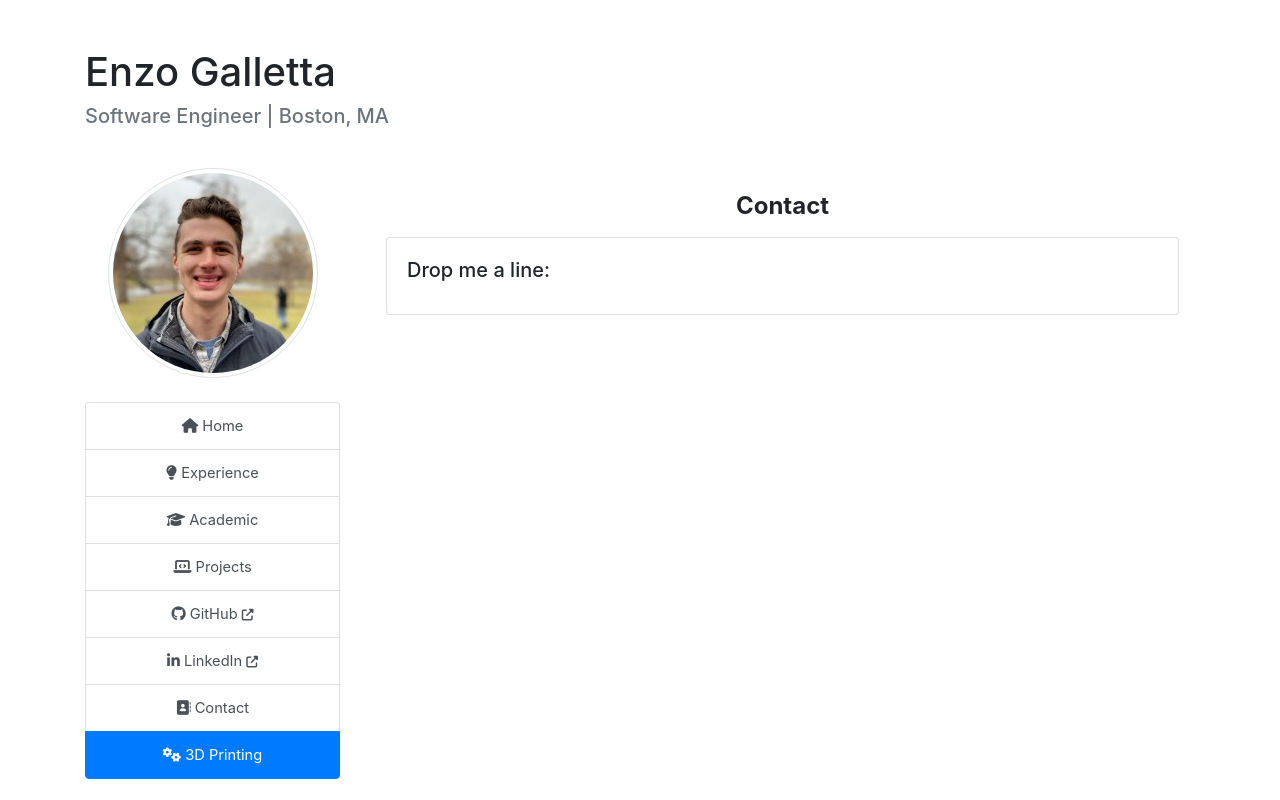
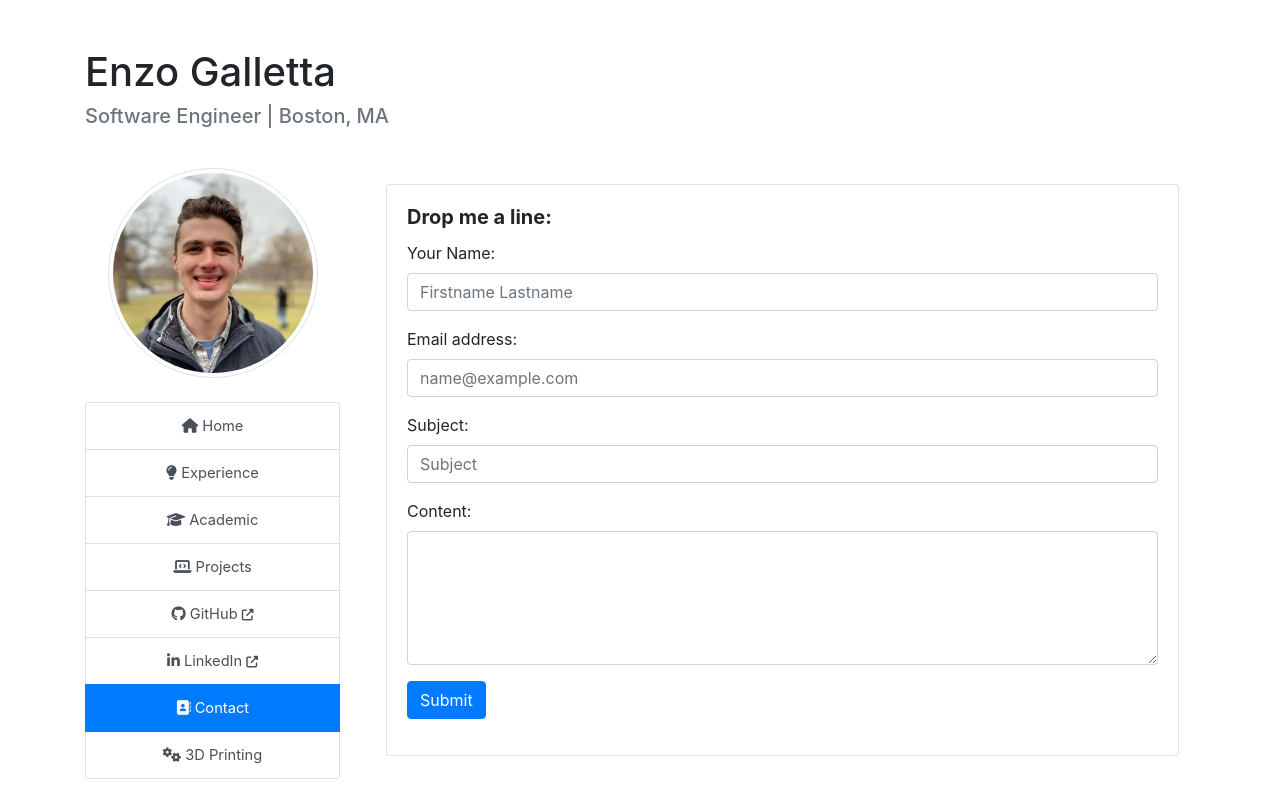
Before and after one commit to egalletta/enzo.galletta.xyz, a Flask app: page /contact in a window 1280 px wide. Run offline with Flask 2, Linux system fonts and the light colour scheme; some libraries are stand-ins or nearby versions.

Commit message:
add contact page

```diff
--- a/app.py
+++ b/app.py
@@ -1,6 +1,14 @@
-from flask import Flask, render_template
+from flask import Flask, render_template, request, flash, redirect, url_for
 import json
+import smtplib, ssl
+import os
 app = Flask(__name__)
+app.secret_key = os.environ.get('FLASK_SECRET')
+
+# Constants
+SERVER_EMAIL = os.environ.get('SERVER_EMAIL')
+EMAIL_PW = os.environ.get('EMAIL_PW')
+ENZO_EMAIL = os.environ.get('ENZO_EMAIL')
 
 @app.route('/')
 def home():
@@ -22,10 +30,35 @@ def projects():
 def academic():
     return render_template('academic.html')
 
-@app.route('/contact')
+@app.route('/contact', methods=['GET', 'POST'])
 def contact():
-    return render_template('contact.html')
+    if request.method == 'POST':
+        email_name = request.form['name']
+        email_from = request.form['email']
+        email_subj = request.form['subject']
+        email_body = """\
+        Subject: {}
+        From: {}
+        Author: {}
+
+        {}""".format(email_subj, email_from, email_name, request.form['content'])
+        send_email(email_from, email_subj, email_body)
+        flash('Message Sent Sucessfully')
+        return redirect(url_for('contact'))
+    else:
+        return render_template('contact.html')
+
+
+def send_email(email_from: str, email_subject: str, email_body: str):
+    port = 465  # For SSL
+
+    # Create a secure SSL context
+    context = ssl.create_default_context()
+
+    with smtplib.SMTP_SSL("smtp.gmail.com", port, context=context) as server:
+        server.login(SERVER_EMAIL, EMAIL_PW)
+        server.sendmail(email_from, ENZO_EMAIL, email_body)
 
 @app.route('/3d')
-def contact():
+def three_d():
     return render_template('3d.html')
--- a/templates/3d.html
+++ b/templates/3d.html
@@ -6,7 +6,6 @@
     <div class="card m-3">
         <div class="card-body">
             <h5 class="card-title">
-                3D Printing Services
             </h5>
             <script type='text/javascript' src='https://www.etsy.com/assets/js/etsy_mini_shop.js'></script><script type='text/javascript'>new Etsy.Mini(23766243,'gallery',3,3,0,'https://www.etsy.com');</script>
         </div>
--- a/templates/base.html
+++ b/templates/base.html
@@ -17,6 +17,15 @@
             <div class="col-6 mb-3 text-left top-align-text">
                 <h1>Enzo Galletta</h1>
                 <h5 class="text-muted">Software Engineer | Boston, MA</h5>
+                {% with messages = get_flashed_messages() %}
+                {% if messages %}
+                <div class="alert alert-primary" role="alert">
+                    {% for message in messages %}
+                    {{ message }}
+                    {% endfor %}
+                </div>
+                {% endif %}
+                {% endwith %}
             </div>
             <div class="col-6 mb-3 bottom-align-text d-md-none text-right">
                 <button class="btn btn-outline-secondary" data-toggle="collapse" href="#nav" role="button" aria-expanded="false" aria-controls="nav">
@@ -30,7 +39,7 @@
                     <a href="http://www.github.com/egalletta" class="list-group-item list-group-item-action"><i class="fab fa-github"></i> GitHub <small><i class="fas fa-external-link-alt"></i></small></a>
                     <a href="http://www.linkedin.com/in/egalletta" class="list-group-item list-group-item-action"><i class="fab fa-linkedin-in"></i> LinkedIn <small><i class="fas fa-external-link-alt"></i></small></a>
                     <a href="/contact" class="list-group-item list-group-item-action {{ 'active' if active_page == 'contact' else '' }}"><i class="fas fa-address-book"></i> Contact</a>
-                    <a href="/3d" class="list-group-item list-group-item-action {{ 'active' if active_page == 'contact' else '' }}"><i class="fas fa-cogs"></i> 3D Printing</a>
+                    <a href="/3d" class="list-group-item list-group-item-action {{ 'active' if active_page == '3d' else '' }}"><i class="fas fa-cogs"></i> 3D Printing</a>
                 </div>
             </div>
         </div>
@@ -45,8 +54,8 @@
                     <a href="/projects" class="list-group-item list-group-item-action {{ 'active' if active_page == 'projects' else '' }}"><i class="fas fa-laptop-code"></i> Projects</a>
                     <a href="http://www.github.com/egalletta" class="list-group-item list-group-item-action"><i class="fab fa-github"></i> GitHub <small><i class="fas fa-external-link-alt"></i></small></a>
                     <a href="http://www.linkedin.com/in/egalletta" class="list-group-item list-group-item-action"><i class="fab fa-linkedin-in"></i> LinkedIn <small><i class="fas fa-external-link-alt"></i></small></a>
-                    <a href="/contact" class="list-group-item list-group-item-action"><i class="fas fa-address-book {{ 'active' if active_page == 'contact' else '' }}"></i> Contact</a>
-                    <a href="/3d" class="list-group-item list-group-item-action {{ 'active' if active_page == 'contact' else '' }}"><i class="fas fa-cogs"></i> 3D Printing</a>
+                    <a href="/contact" class="list-group-item list-group-item-action {{ 'active' if active_page == 'contact' else '' }}"><i class="fas fa-address-book"></i> Contact</a>
+                    <a href="/3d" class="list-group-item list-group-item-action {{ 'active' if active_page == '3d' else '' }}"><i class="fas fa-cogs"></i> 3D Printing</a>
                 </div>
             </div>
             {%block content%}
--- a/templates/contact.html
+++ b/templates/contact.html
@@ -2,11 +2,30 @@
 {% set active_page = 'contact' %}
 {% block content %}
 <div class="col-md-9 mb-3">
-    <h4 class="font-weight-bold mt-4 text-center">Contact</h4>
     <div class="card m-3">
         <div class="card-body">
-            <h5 class="card-title">Drop me a line: </h5>
-
+            <h5 class="card-title font-weight-bold">Drop me a line:</h5>
+            <form action="/contact" method="POST">
+                <div class="form-group">
+                    <label for="name">Your Name:</label>
+                    <input type="text" class="form-control" id="name" name="name" placeholder="Firstname Lastname">
+                </div>
+                <div class="form-group">
+                    <label for="email">Email address:</label>
+                    <input type="email" class="form-control" id="email" name="email" placeholder="name@example.com">
+                </div>
+                <div class="form-group">
+                    <label for="subject">Subject:</label>
+                    <input type="text" class="form-control" id="subject" name="subject" placeholder="Subject">
+                </div>
+                <div class="form-group">
+                    <label for="content">Content:</label>
+                    <textarea class="form-control" id="content" name="content" rows="5"></textarea>
+                </div>
+                <div class="form-group">
+                    <input class="btn btn-primary" type="submit" value="Submit">
+                </div>
+            </form>
         </div>
     </div>
-{% endblock %}
+    {% endblock %}
--- a/templates/home.html
+++ b/templates/home.html
@@ -5,6 +5,8 @@
 <h4>Hello!</h4>
 <p>I'm Enzo, nice to meet you. I am a third year Computer Science Student studying at Northeastern University, and I am also currently working as an IT Engineering Co-op for ARIA Cybersecurity Solututions. I like working with networks, Linux systems, and web services.</p>
 <br>
-<p>The best way to contact me is via <a href="mailto:galletta.e@northeastern.edu">email</a> or via my <a href="/contact">contact page</a>.</p>
+<p>The best way to contact me is via email on my <a href="/contact">contact page</a>.</p>
+<br>
+<p>I also like 3D printing. If you want something 3D printed, check out my <a href="/3d">Etsy listings</a></a>.</p>
 </div>
 {% endblock %}
--- a/templates/projects.html
+++ b/templates/projects.html
@@ -14,6 +14,11 @@
                 <li class="list-group-item">• {{ bullet }}</li>
                 {% endfor %}
             </ul>
+            {% if project.links %}
+            {% for link in project.links %}
+            <a class="btn btn-primary" href="{{ link.link }}" role="button">{{ link.title }}</a>
+            {% endfor %}
+            {% endif %}
         </div>
 
     </div>
```
Also changed, not shown: projects.json (+22 -10 lines).
